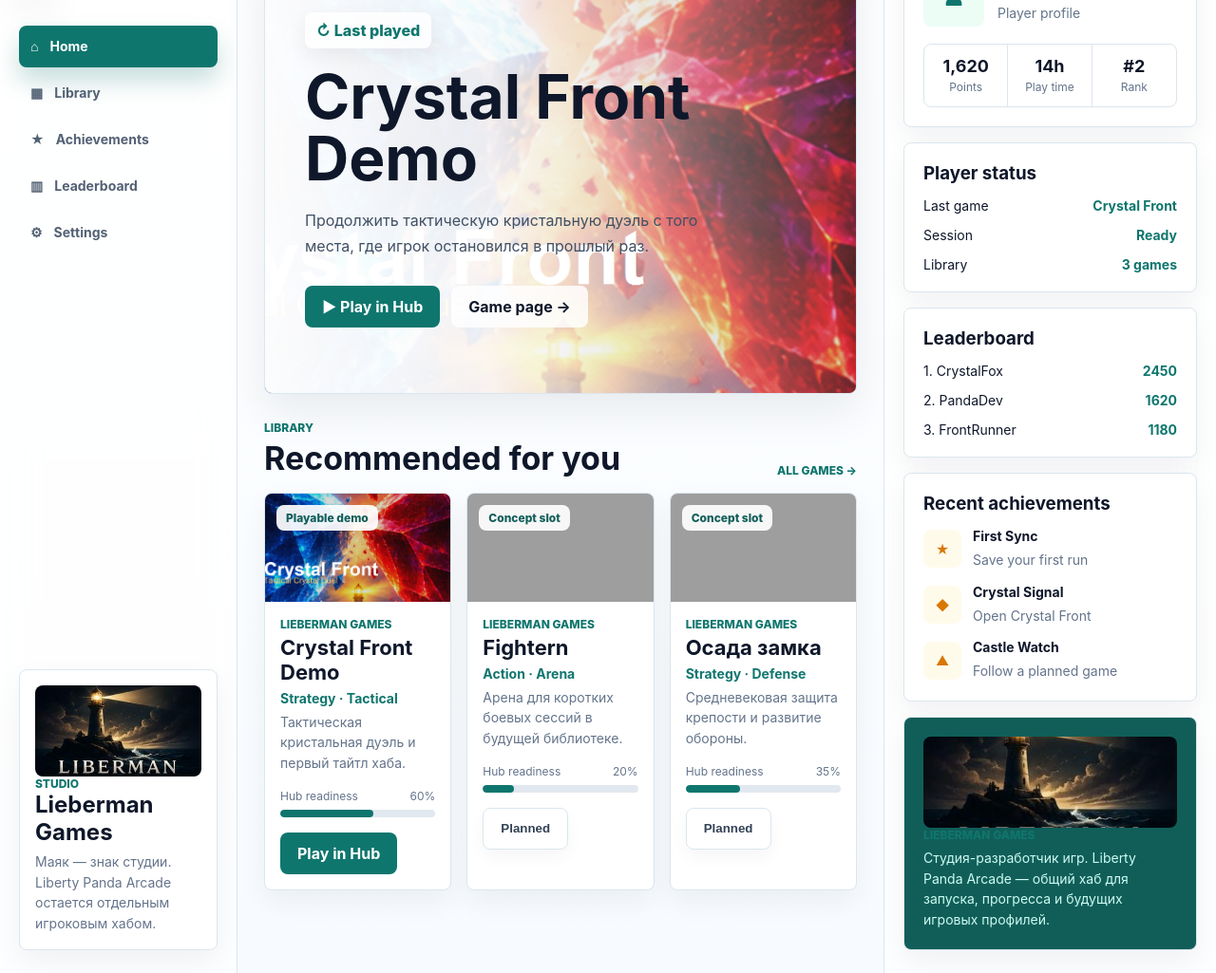
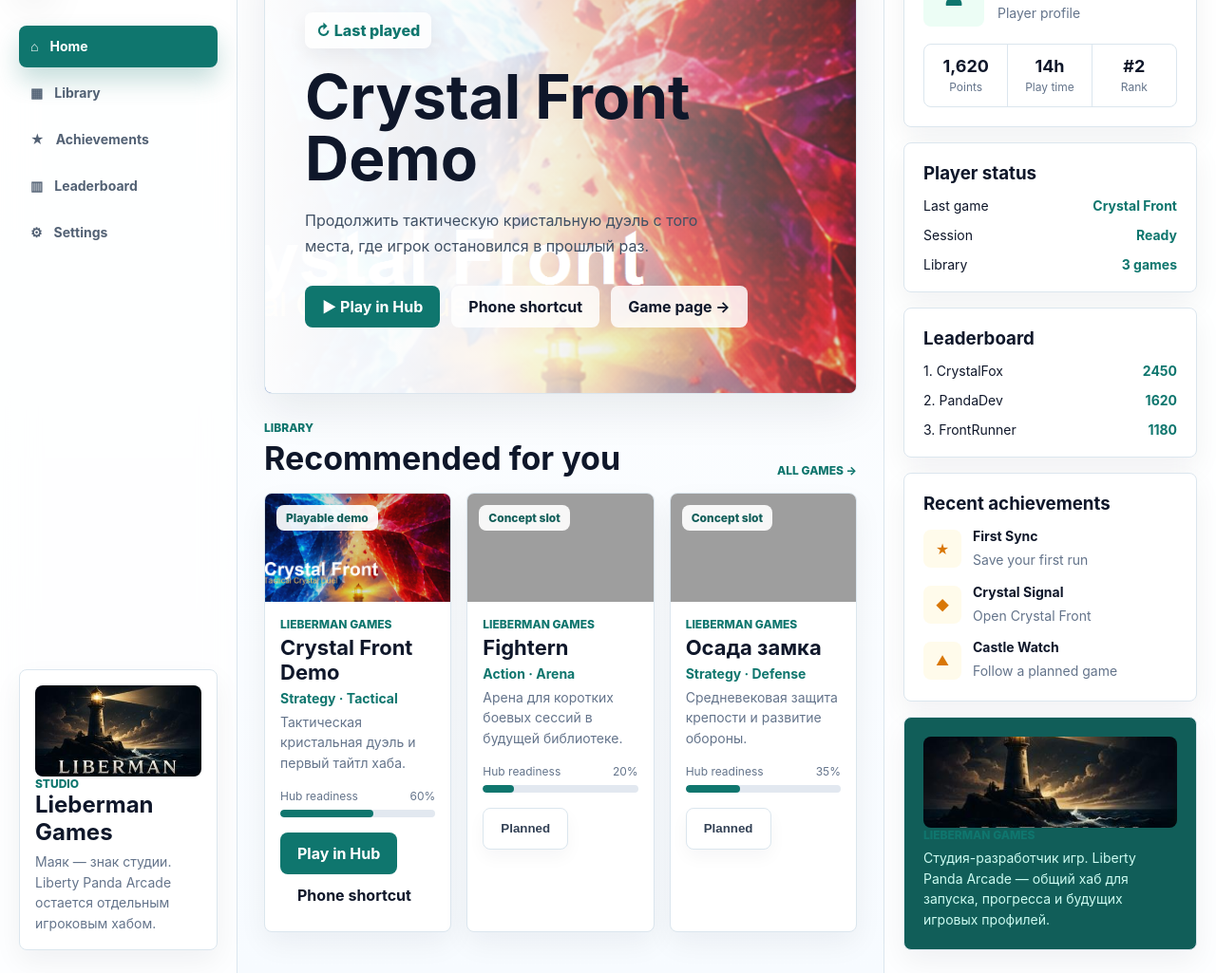
Before and after one commit to libertypandaa/liberty-panda-arcade, a plain HTML site: page docs/index.html in a window 1280 px wide. Shown: the part 81-1106 px from the top of the page at 95% size. Drawn offline with Linux system fonts and the light colour scheme; grey boxes are pictures that could not be loaded.

Commit message:
Expose Crystal Front shortcut from home

```diff
--- a/docs/index.html
+++ b/docs/index.html
@@ -802,6 +802,7 @@
                 >
                   ▶ Play in Hub
                 </a>
+                <a class="button secondary" href="./games/crystal-front/#shortcut">Phone shortcut</a>
                 <a class="button secondary" href="./games/crystal-front/">Game page →</a>
               </div>
             </div>
@@ -838,6 +839,7 @@
                   <div class="bar"><div class="fill" style="width: 60%"></div></div>
                 </div>
                 <a class="button primary" href="./games/crystal-front/">Play in Hub</a>
+                <a class="button secondary" href="./games/crystal-front/#shortcut">Phone shortcut</a>
               </div>
             </article>
 
```
Also changed, not shown: docs/games/crystal-front/index.html (+1 -1 lines).
